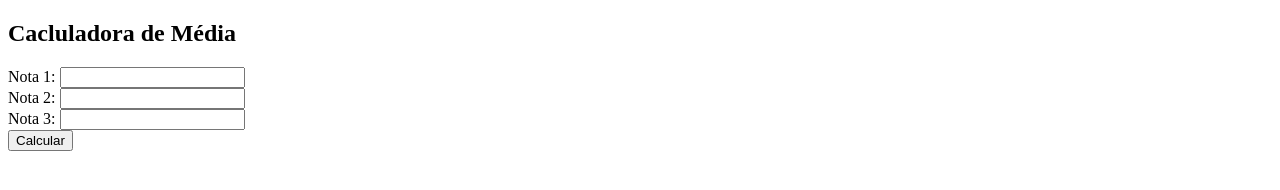
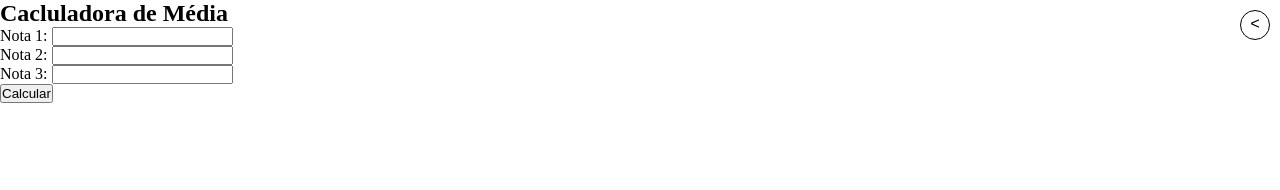
Before and after one commit to marcosjunior00/Atividade-2204, a plain HTML site: page html/exercicio01.html in a window 1280 px wide. Drawn offline with Linux system fonts and the light colour scheme.

Commit message:
feat: insert some sttyles for home page

```diff
--- /dev/null
+++ b/css/styles.css
@@ -0,0 +1,41 @@
+html, body, * {
+    margin: 0;
+    padding: 0;
+    box-sizing: border-box;
+}
+
+.container {
+    display: flex;
+    flex-direction: column;
+    align-items: center;
+    justify-content: center;
+    gap: 4px;
+    height: 100vh;
+}
+
+a.backButton, a.backButton:visited, a.backButton:hover {
+    position: fixed;
+    top: 10px;
+    right: 10px;
+    width: 30px;
+    height: 30px;
+    display: flex;
+    align-items: center;
+    justify-content: center;
+    text-decoration: none;
+    border: 1px solid #000;
+    border-radius: 100%;
+    color: #000;
+    font-family: 'Courier New', Courier, monospace;
+}
+
+a, a:visited {
+    color: #000;
+    font-size: 16px;
+    text-decoration: none;
+}
+
+a:hover {
+    color: #007BFF;
+    text-decoration: underline;
+}
--- a/html/exercicio01.html
+++ b/html/exercicio01.html
@@ -4,9 +4,11 @@
     <meta charset="UTF-8">
     <meta name="viewport" content="width=device-width, initial-scale=1.0">
     <title>Exercício 01</title>
+    <link rel="stylesheet" href="../css/styles.css">
     <script src="../js/script01.js" defer></script>
 </head>
 <body>
+    <a href="../index.html" class="backButton">&lt;</a>
     <h2>Cacluladora de Média</h2>
     <label>Nota 1: <input type="number" name="nota1" id="nota1"></label><br>
     <label>Nota 2: <input type="number" name="nota2" id="nota2"></label><br>
```
Also changed, not shown: html/exercicio02.html (+5 -0 lines), index.html (+8 -1 lines).
